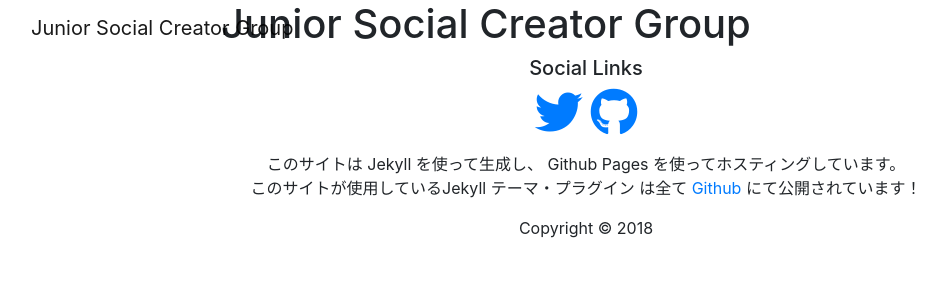
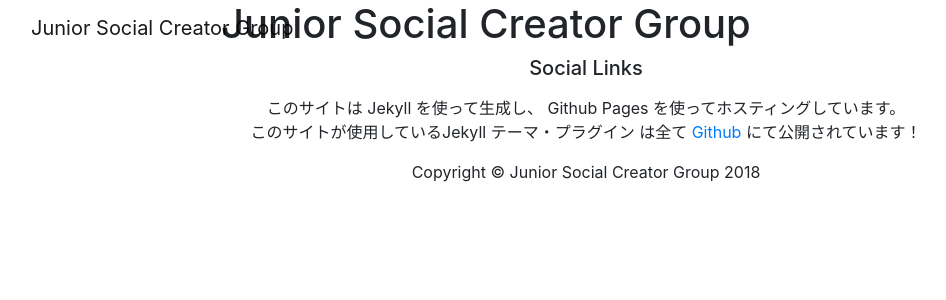
Before and after one commit to yu-san-19/jscg.github.io-source, a Jekyll site: the page built from index.md, in a window 1280 px wide. Shown: the top 300 px of the page, without its empty margins (54-1000 px from the left). Built offline with Jekyll 4.4.1, drawn with Linux system fonts in a browser that asks for light colours; nearby versions of some CDN libraries; some web fonts are replaced; library files that are not in the unit come from our copies.

Commit message:
Update _config.yml for auther, SNS accounts.

```diff
--- a/_config.yml
+++ b/_config.yml
@@ -15,11 +15,15 @@
 # in the templates via {{ site.myvariable }}.
 title: Junior Social Creator Group
 email:
+auther: Junior Social Creator Group
 description: >- # this means to ignore newlines until "baseurl:"
 baseurl: "" # the subpath of your site, e.g. /blog
 url: "" # the base hostname & protocol for your site, e.g. http://example.com
-twitter_username: jekyllrb
-github_username:  jekyll
+
+twitter_username:
+github_username:
+facebook_username:
+instagram_username:
 
 # Build settings
 markdown: kramdown
```
